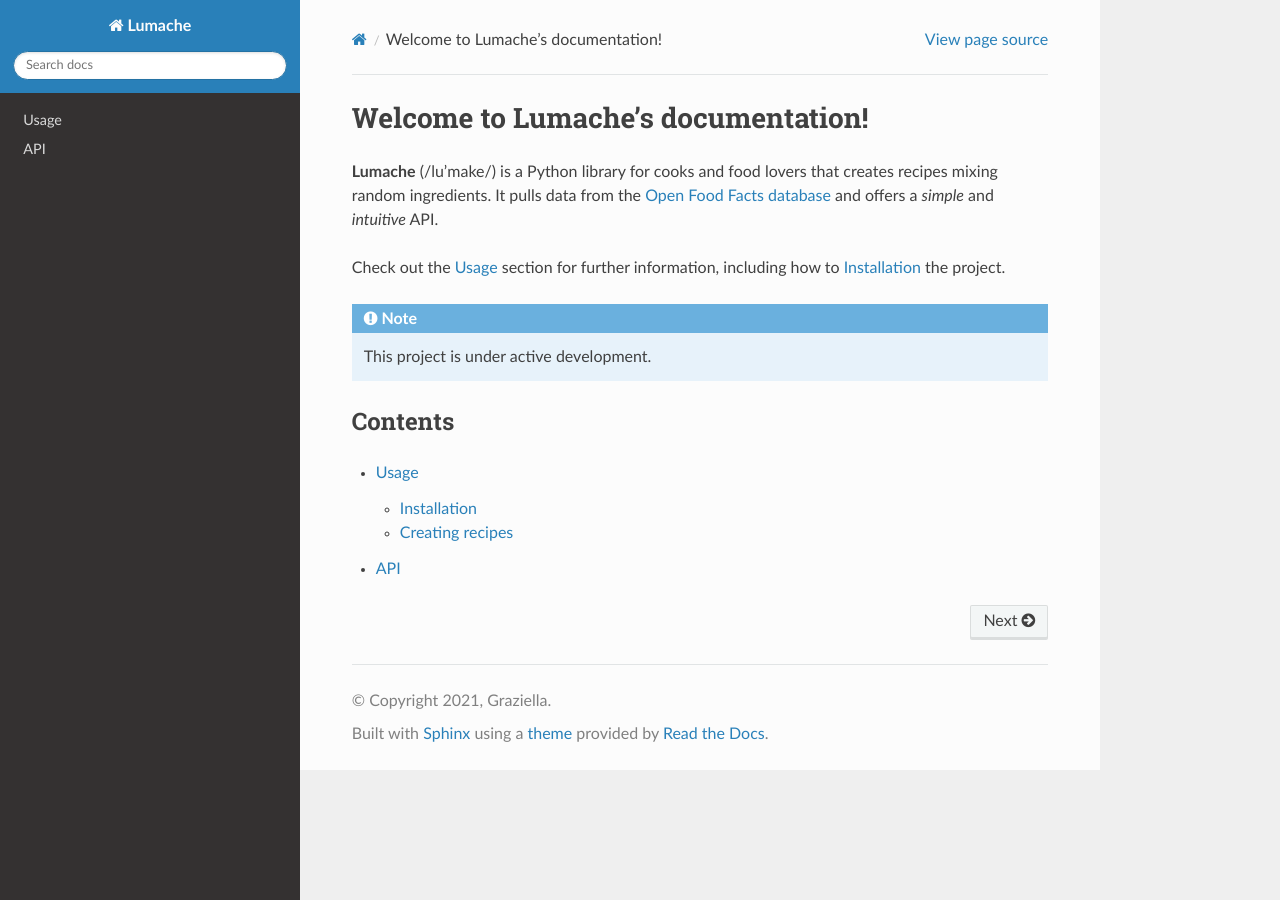
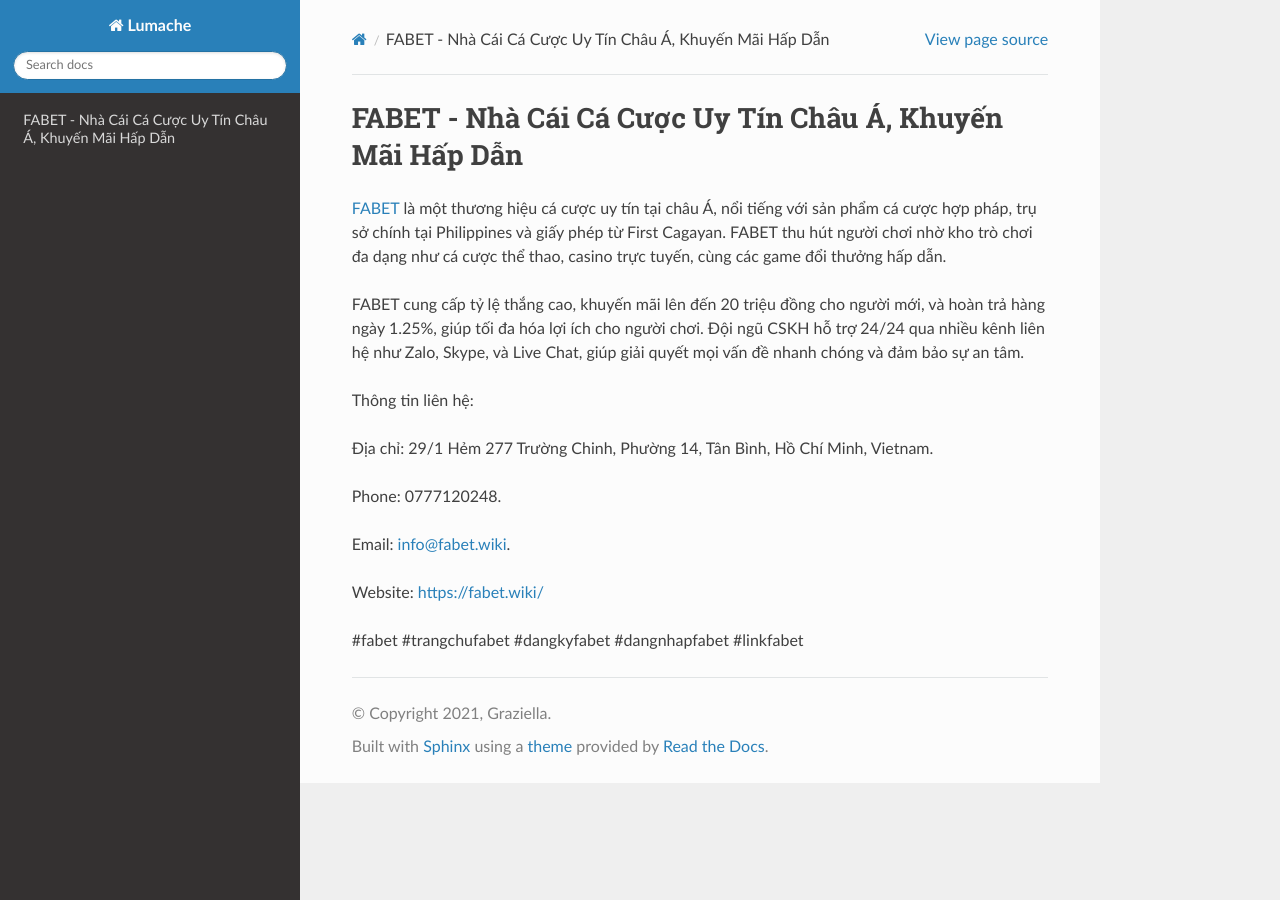
Before and after one commit to JonsCalicut123/fabetwiki, a Sphinx documentation site: the page built from docs/source/index.rst, in a window 1280 px wide. Built offline with Sphinx 7.4.7 and the Read the Docs theme 3.1.0, drawn with Linux system fonts in a browser that asks for light colours.

Commit message:
Update index.rst

```diff
--- a/docs/source/index.rst
+++ b/docs/source/index.rst
@@ -1,22 +1,18 @@
-Welcome to Lumache's documentation!
+FABET - Nhà Cái Cá Cược Uy Tín Châu Á, Khuyến Mãi Hấp Dẫn
 ===================================
 
-**Lumache** (/lu'make/) is a Python library for cooks and food lovers
-that creates recipes mixing random ingredients.
-It pulls data from the `Open Food Facts database <https://world.openfoodfacts.org/>`_
-and offers a *simple* and *intuitive* API.
+`FABET <https://fabet.wiki/>`_ là một thương hiệu cá cược uy tín tại châu Á, nổi tiếng với sản phẩm cá cược hợp pháp, trụ sở chính tại Philippines và giấy phép từ First Cagayan. FABET thu hút người chơi nhờ kho trò chơi đa dạng như cá cược thể thao, casino trực tuyến, cùng các game đổi thưởng hấp dẫn.
 
-Check out the :doc:`usage` section for further information, including
-how to :ref:`installation` the project.
+FABET cung cấp tỷ lệ thắng cao, khuyến mãi lên đến 20 triệu đồng cho người mới, và hoàn trả hàng ngày 1.25%, giúp tối đa hóa lợi ích cho người chơi. Đội ngũ CSKH hỗ trợ 24/24 qua nhiều kênh liên hệ như Zalo, Skype, và Live Chat, giúp giải quyết mọi vấn đề nhanh chóng và đảm bảo sự an tâm.
 
-.. note::
+Thông tin liên hệ:
 
-   This project is under active development.
+Địa chỉ: 29/1 Hẻm 277 Trường Chinh, Phường 14, Tân Bình, Hồ Chí Minh, Vietnam.
 
-Contents
---------
+Phone: 0777120248.
 
-.. toctree::
+Email: info@fabet.wiki.
 
-   usage
-   api
+Website: https://fabet.wiki/
+
+#fabet #trangchufabet #dangkyfabet #dangnhapfabet #linkfabet
```
